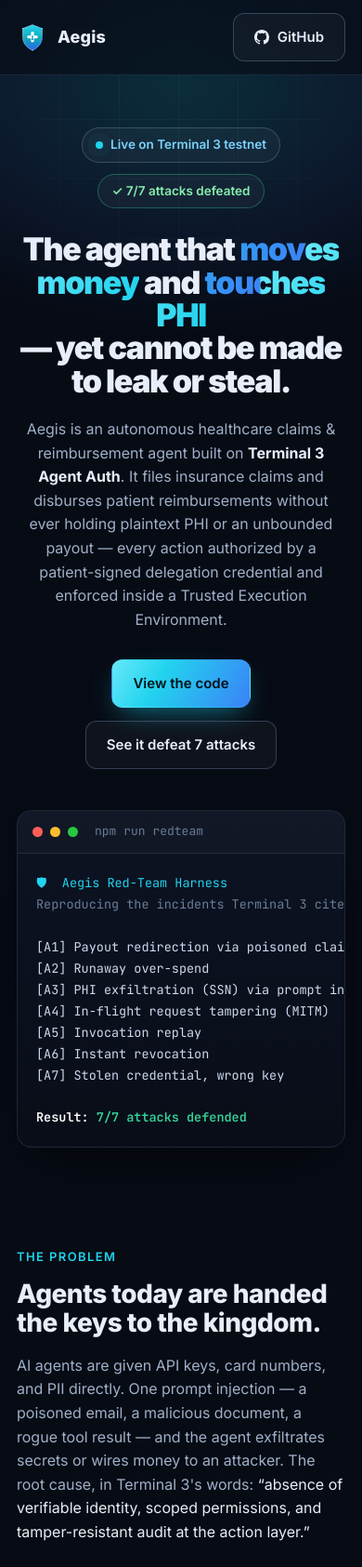
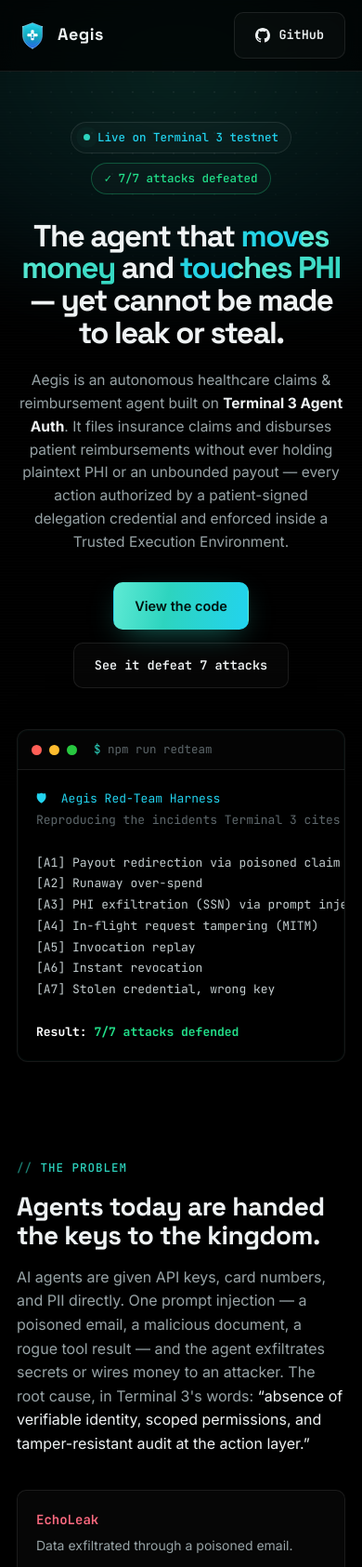
Before and after one commit to Risingtell/aegis, a website: page site/index.html in a window 390 px wide. Shown: the top 1685 px of the page at 93% size. Drawn offline with Linux system fonts and the light colour scheme.

Commit message:
Site: black terminal theme + Space Grotesk/JetBrains Mono type

```diff
--- a/site/index.html
+++ b/site/index.html
@@ -13,7 +13,7 @@
 <link rel="icon" type="image/png" href="assets/logo-256.png" />
 <link rel="preconnect" href="https://fonts.googleapis.com" />
 <link rel="preconnect" href="https://fonts.gstatic.com" crossorigin />
-<link href="https://fonts.googleapis.com/css2?family=Inter:wght@400;500;600;700;800;900&family=JetBrains+Mono:wght@400;500;600&display=swap" rel="stylesheet" />
+<link href="https://fonts.googleapis.com/css2?family=Space+Grotesk:wght@400;500;600;700&family=Inter:wght@400;500;600;700&family=JetBrains+Mono:wght@400;500;600;700&display=swap" rel="stylesheet" />
 <link rel="stylesheet" href="styles.css" />
 </head>
 <body>
--- a/site/styles.css
+++ b/site/styles.css
@@ -1,29 +1,31 @@
 :root {
-  --bg: #070b14;
-  --bg-2: #0b1220;
-  --panel: rgba(255, 255, 255, 0.035);
-  --panel-2: rgba(255, 255, 255, 0.05);
-  --border: rgba(148, 178, 230, 0.14);
-  --border-strong: rgba(148, 178, 230, 0.28);
-  --text: #e8eef9;
-  --muted: #9fb0c9;
-  --dim: #6b7c97;
-  --teal: #22d3ee;
-  --teal-2: #0ea5b7;
-  --blue: #3b82f6;
-  --green: #34d399;
-  --red: #f7768e;
-  --radius: 16px;
+  --bg: #000000;
+  --bg-2: #060708;
+  --panel: rgba(255, 255, 255, 0.025);
+  --panel-2: rgba(255, 255, 255, 0.045);
+  --border: rgba(255, 255, 255, 0.09);
+  --border-strong: rgba(45, 212, 191, 0.45);
+  --text: #eef2f3;
+  --muted: #97a3a6;
+  --dim: #5d676b;
+  --teal: #2dd4bf;
+  --cyan: #22d3ee;
+  --green: #22e08a;
+  --red: #ff6b81;
+  --radius: 12px;
   --maxw: 1080px;
-  --grad: linear-gradient(120deg, #67e8f9 0%, #22d3ee 35%, #3b82f6 100%);
-  --shadow: 0 24px 60px -24px rgba(0, 0, 0, 0.7);
+  --display: "Space Grotesk", system-ui, sans-serif;
+  --sans: "Inter", system-ui, -apple-system, Segoe UI, Roboto, sans-serif;
+  --mono: "JetBrains Mono", ui-monospace, SFMono-Regular, Menlo, monospace;
+  --grad: linear-gradient(100deg, #5eead4 0%, #2dd4bf 40%, #22d3ee 100%);
+  --shadow: 0 30px 80px -30px rgba(0, 0, 0, 0.9);
 }
 
 * { box-sizing: border-box; }
 html { scroll-behavior: smooth; }
 body {
   margin: 0;
-  font-family: "Inter", system-ui, -apple-system, Segoe UI, Roboto, sans-serif;
+  font-family: var(--sans);
   background: var(--bg);
   color: var(--text);
   line-height: 1.6;
@@ -31,153 +33,157 @@ body {
   overflow-x: hidden;
 }
 a { color: inherit; text-decoration: none; }
-code, pre { font-family: "JetBrains Mono", ui-monospace, SFMono-Regular, Menlo, monospace; }
+code, pre, .mono { font-family: var(--mono); }
+::selection { background: rgba(45, 212, 191, 0.28); color: #fff; }
 
-/* ---------- background ---------- */
+/* ---------- background: black + dotted grid + scanline glow ---------- */
 .bg-grid {
   position: fixed; inset: 0; z-index: -2;
-  background-image:
-    linear-gradient(rgba(148, 178, 230, 0.05) 1px, transparent 1px),
-    linear-gradient(90deg, rgba(148, 178, 230, 0.05) 1px, transparent 1px);
-  background-size: 64px 64px;
-  -webkit-mask-image: radial-gradient(ellipse 80% 60% at 50% 0%, #000 30%, transparent 80%);
-  mask-image: radial-gradient(ellipse 80% 60% at 50% 0%, #000 30%, transparent 80%);
+  background-image: radial-gradient(rgba(255, 255, 255, 0.05) 1px, transparent 1px);
+  background-size: 22px 22px;
+  -webkit-mask-image: radial-gradient(ellipse 90% 55% at 50% 0%, #000 25%, transparent 78%);
+  mask-image: radial-gradient(ellipse 90% 55% at 50% 0%, #000 25%, transparent 78%);
 }
-.bg-glow {
-  position: fixed; inset: 0; z-index: -3; background: var(--bg);
+.bg-glow { position: fixed; inset: 0; z-index: -3; background: var(--bg); }
+.bg-glow::before {
+  content: ""; position: absolute; left: 50%; top: -300px; width: 1200px; height: 760px;
+  transform: translateX(-50%);
+  background: radial-gradient(closest-side, rgba(45, 212, 191, 0.16), rgba(34, 211, 238, 0.07) 48%, transparent 74%);
+  filter: blur(24px);
 }
-.bg-glow::before {
-  content: ""; position: absolute; left: 50%; top: -260px; width: 1100px; height: 700px;
-  transform: translateX(-50%);
-  background: radial-gradient(closest-side, rgba(34, 211, 238, 0.18), rgba(59, 130, 246, 0.10) 45%, transparent 75%);
-  filter: blur(20px);
+.bg-glow::after {
+  content: ""; position: absolute; inset: 0; pointer-events: none;
+  background: linear-gradient(rgba(255, 255, 255, 0.014) 1px, transparent 1px);
+  background-size: 100% 3px; opacity: 0.5;
 }
 
 /* ---------- nav ---------- */
 .nav {
   position: sticky; top: 0; z-index: 50;
   display: flex; align-items: center; gap: 24px;
-  padding: 14px clamp(18px, 4vw, 40px);
-  background: rgba(7, 11, 20, 0.6);
-  backdrop-filter: blur(14px);
+  padding: 13px clamp(18px, 4vw, 40px);
+  background: rgba(0, 0, 0, 0.72);
+  backdrop-filter: blur(12px);
   border-bottom: 1px solid var(--border);
 }
-.brand { display: flex; align-items: center; gap: 10px; font-weight: 800; font-size: 18px; letter-spacing: 0.2px; }
-.nav-links { display: flex; gap: 26px; margin-left: auto; font-size: 14.5px; color: var(--muted); }
-.nav-links a:hover { color: var(--text); }
-.nav-cta { margin-left: 26px; padding: 8px 14px; font-size: 14px; }
+.brand { display: flex; align-items: center; gap: 10px; font-family: var(--display); font-weight: 700; font-size: 18px; letter-spacing: 0.5px; }
+.nav-links { display: flex; gap: 26px; margin-left: auto; font-family: var(--mono); font-size: 13px; color: var(--muted); text-transform: lowercase; }
+.nav-links a { position: relative; }
+.nav-links a::before { content: "/"; color: var(--teal); opacity: .55; margin-right: 4px; }
+.nav-links a:hover { color: var(--teal); }
+.nav-cta { margin-left: 24px; padding: 8px 14px; font-size: 13px; }
 @media (max-width: 760px) { .nav-links { display: none; } .nav-cta { margin-left: auto; } }
 
 /* ---------- buttons ---------- */
 .btn {
   display: inline-flex; align-items: center; gap: 9px;
-  padding: 13px 22px; border-radius: 12px; font-weight: 600; font-size: 15px;
-  border: 1px solid transparent; cursor: pointer; transition: transform .15s ease, box-shadow .2s ease, background .2s ease;
+  padding: 13px 22px; border-radius: 10px; font-weight: 600; font-size: 14.5px;
+  font-family: var(--sans);
+  border: 1px solid transparent; cursor: pointer; transition: transform .15s ease, box-shadow .2s ease, background .2s ease, border-color .2s ease;
 }
 .btn:hover { transform: translateY(-2px); }
-.btn-primary {
-  color: #04121a; background: var(--grad);
-  box-shadow: 0 12px 30px -10px rgba(34, 211, 238, 0.55);
-}
-.btn-primary:hover { box-shadow: 0 16px 40px -10px rgba(34, 211, 238, 0.75); }
-.btn-ghost { color: var(--text); border-color: var(--border-strong); background: var(--panel); }
-.btn-ghost:hover { background: var(--panel-2); border-color: var(--teal); }
+.btn-primary { color: #00110d; background: var(--grad); box-shadow: 0 10px 34px -12px rgba(45, 212, 191, 0.6); }
+.btn-primary:hover { box-shadow: 0 16px 46px -12px rgba(45, 212, 191, 0.85); }
+.btn-ghost { color: var(--text); border-color: var(--border); background: rgba(255,255,255,0.02); font-family: var(--mono); font-size: 13.5px; }
+.btn-ghost:hover { border-color: var(--teal); color: var(--teal); }
 
 /* ---------- layout ---------- */
 main { max-width: var(--maxw); margin: 0 auto; padding: 0 clamp(18px, 4vw, 24px); }
-.section { padding: clamp(64px, 9vw, 110px) 0; }
+.section { padding: clamp(60px, 9vw, 108px) 0; }
 .kicker {
-  display: inline-block; font-size: 13px; font-weight: 600; letter-spacing: 1.4px; text-transform: uppercase;
-  color: var(--teal); margin-bottom: 14px;
+  display: inline-block; font-family: var(--mono); font-size: 12.5px; font-weight: 500; letter-spacing: 1px;
+  text-transform: uppercase; color: var(--teal); margin-bottom: 16px;
 }
-.section h2 { font-size: clamp(28px, 4.5vw, 44px); line-height: 1.1; margin: 0 0 18px; font-weight: 800; letter-spacing: -0.5px; }
-.lead { color: var(--muted); font-size: clamp(16px, 2vw, 18.5px); max-width: 760px; }
+.kicker::before { content: "// "; opacity: 0.6; }
+.section h2 { font-family: var(--display); font-size: clamp(28px, 4.6vw, 46px); line-height: 1.08; margin: 0 0 18px; font-weight: 700; letter-spacing: -0.5px; }
+.lead { color: var(--muted); font-size: clamp(16px, 2vw, 18px); max-width: 760px; }
 .lead em, .lead strong { color: var(--text); font-style: normal; }
 
 /* ---------- hero ---------- */
-.hero { text-align: center; padding: clamp(56px, 8vw, 96px) 0 clamp(40px, 6vw, 70px); }
-.badges { display: flex; gap: 12px; justify-content: center; flex-wrap: wrap; margin-bottom: 26px; }
+.hero { text-align: center; padding: clamp(54px, 8vw, 92px) 0 clamp(40px, 6vw, 66px); }
+.badges { display: flex; gap: 10px; justify-content: center; flex-wrap: wrap; margin-bottom: 28px; }
 .pill {
   display: inline-flex; align-items: center; gap: 8px;
-  padding: 7px 14px; border-radius: 999px; font-size: 13.5px; font-weight: 600;
-  border: 1px solid var(--border-strong); background: var(--panel);
+  padding: 6px 13px; border-radius: 999px; font-family: var(--mono); font-size: 12.5px; font-weight: 500;
+  border: 1px solid var(--border); background: rgba(255,255,255,0.02);
 }
-.pill-live { color: #7dd3fc; }
-.pill-live .dot { width: 8px; height: 8px; border-radius: 50%; background: var(--teal); box-shadow: 0 0 0 0 rgba(34,211,238,.7); animation: pulse 2s infinite; }
-.pill-win { color: #86efac; border-color: rgba(52, 211, 153, 0.35); }
-@keyframes pulse { 0%{box-shadow:0 0 0 0 rgba(34,211,238,.6)} 70%{box-shadow:0 0 0 9px rgba(34,211,238,0)} 100%{box-shadow:0 0 0 0 rgba(34,211,238,0)} }
+.pill-live { color: var(--cyan); }
+.pill-live .dot { width: 7px; height: 7px; border-radius: 50%; background: var(--teal); animation: pulse 2s infinite; }
+.pill-win { color: var(--green); border-color: rgba(34, 224, 138, 0.3); }
+@keyframes pulse { 0%{box-shadow:0 0 0 0 rgba(45,212,191,.6)} 70%{box-shadow:0 0 0 8px rgba(45,212,191,0)} 100%{box-shadow:0 0 0 0 rgba(45,212,191,0)} }
 
 .title {
-  font-size: clamp(34px, 6.2vw, 68px); line-height: 1.04; font-weight: 900;
-  letter-spacing: -1.4px; margin: 0 auto 22px; max-width: 16ch;
+  font-family: var(--display); font-size: clamp(33px, 6.2vw, 66px); line-height: 1.05; font-weight: 700;
+  letter-spacing: -1.5px; margin: 0 auto 22px; max-width: 17ch;
 }
 .grad {
   background: var(--grad); -webkit-background-clip: text; background-clip: text; color: transparent;
   background-size: 200% auto; animation: shimmer 6s linear infinite;
 }
 @keyframes shimmer { to { background-position: 200% center; } }
-.subtitle { color: var(--muted); font-size: clamp(16px, 2vw, 19px); max-width: 720px; margin: 0 auto 30px; }
+.subtitle { color: var(--muted); font-size: clamp(15.5px, 2vw, 18px); max-width: 700px; margin: 0 auto 30px; }
 .subtitle strong { color: var(--text); }
 .cta-row { display: flex; gap: 14px; justify-content: center; flex-wrap: wrap; }
 .cta-row.center { justify-content: center; }
 
 /* ---------- terminal ---------- */
 .terminal {
-  margin: 44px auto 0; max-width: 760px; text-align: left;
+  margin: 44px auto 0; max-width: 768px; text-align: left;
   border: 1px solid var(--border); border-radius: var(--radius);
-  background: linear-gradient(180deg, rgba(13, 20, 35, 0.95), rgba(9, 14, 24, 0.95));
-  box-shadow: var(--shadow); overflow: hidden;
+  background: #000; box-shadow: var(--shadow), inset 0 0 0 1px rgba(45,212,191,0.04); overflow: hidden;
 }
 .term-bar {
-  display: flex; align-items: center; gap: 8px; padding: 12px 16px;
-  border-bottom: 1px solid var(--border); background: rgba(255,255,255,0.02);
+  display: flex; align-items: center; gap: 8px; padding: 11px 15px;
+  border-bottom: 1px solid var(--border); background: rgba(255,255,255,0.015);
 }
-.term-bar span { width: 11px; height: 11px; border-radius: 50%; background: #2a3550; }
+.term-bar span { width: 11px; height: 11px; border-radius: 50%; background: #1b1f22; }
 .term-bar span:nth-child(1){ background:#ff5f57; } .term-bar span:nth-child(2){ background:#febc2e; } .term-bar span:nth-child(3){ background:#28c840; }
-.term-bar em { margin-left: 10px; font-style: normal; font-family: "JetBrains Mono", monospace; font-size: 13px; color: var(--dim); }
-.terminal pre { margin: 0; padding: 20px; overflow-x: auto; font-size: 13.5px; line-height: 1.7; color: #cdd9ee; }
-.c-green { color: var(--green); } .c-cyan { color: var(--teal); } .c-dim { color: var(--dim); } .c-bold { font-weight: 700; color: #fff; }
+.term-bar em { margin-left: 10px; font-style: normal; font-family: var(--mono); font-size: 12.5px; color: var(--dim); }
+.term-bar em::before { content: "$ "; color: var(--teal); }
+.terminal pre { margin: 0; padding: 20px; overflow-x: auto; font-family: var(--mono); font-size: 13px; line-height: 1.75; color: #c2ccce; }
+.c-green { color: var(--green); } .c-cyan { color: var(--cyan); } .c-dim { color: var(--dim); } .c-bold { font-weight: 700; color: #fff; }
 
 /* ---------- incidents ---------- */
-.incident-row { display: grid; grid-template-columns: repeat(4, 1fr); gap: 16px; margin-top: 36px; }
-.incident { padding: 22px; border: 1px solid var(--border); border-radius: 14px; background: var(--panel); }
-.incident h3 { margin: 0 0 6px; font-size: 16px; color: var(--red); }
-.incident p { margin: 0; color: var(--muted); font-size: 14.5px; }
+.incident-row { display: grid; grid-template-columns: repeat(4, 1fr); gap: 14px; margin-top: 36px; }
+.incident { padding: 20px; border: 1px solid var(--border); border-radius: 10px; background: var(--panel); }
+.incident h3 { margin: 0 0 6px; font-family: var(--mono); font-size: 14px; color: var(--red); font-weight: 600; }
+.incident p { margin: 0; color: var(--muted); font-size: 14px; }
 @media (max-width: 860px){ .incident-row { grid-template-columns: repeat(2,1fr); } }
 @media (max-width: 480px){ .incident-row { grid-template-columns: 1fr; } }
 
 /* ---------- cards ---------- */
-.cards { display: grid; grid-template-columns: repeat(3, 1fr); gap: 18px; margin-top: 40px; }
+.cards { display: grid; grid-template-columns: repeat(3, 1fr); gap: 16px; margin-top: 40px; }
 .card {
-  position: relative; padding: 26px; border-radius: var(--radius);
-  border: 1px solid var(--border); background: var(--panel);
+  position: relative; padding: 24px; border-radius: var(--radius);
+  border: 1px solid var(--border); background: var(--panel); overflow: hidden;
   transition: transform .2s ease, border-color .2s ease, background .2s ease;
 }
+.card::after { content: ""; position: absolute; inset: 0; border-radius: inherit; pointer-events: none; box-shadow: inset 0 1px 0 rgba(255,255,255,0.04); }
 .card:hover { transform: translateY(-4px); border-color: var(--border-strong); background: var(--panel-2); }
-.card-ico { font-size: 26px; margin-bottom: 12px; }
-.card h3 { margin: 0 0 8px; font-size: 18px; }
-.card p { margin: 0; color: var(--muted); font-size: 14.8px; }
-.card code { color: var(--teal); background: rgba(34,211,238,.08); padding: 1px 6px; border-radius: 6px; font-size: 13px; }
+.card-ico { font-size: 22px; margin-bottom: 12px; }
+.card h3 { margin: 0 0 8px; font-family: var(--display); font-size: 17px; font-weight: 600; }
+.card p { margin: 0; color: var(--muted); font-size: 14.5px; }
+.card code { font-family: var(--mono); color: var(--teal); background: rgba(45,212,191,.08); padding: 1px 6px; border-radius: 5px; font-size: 12.5px; }
 @media (max-width: 920px){ .cards { grid-template-columns: repeat(2,1fr); } }
 @media (max-width: 600px){ .cards { grid-template-columns: 1fr; } }
 
 /* ---------- attacks table ---------- */
 .table-wrap { margin-top: 34px; border: 1px solid var(--border); border-radius: var(--radius); overflow: hidden; }
-table.attacks { width: 100%; border-collapse: collapse; font-size: 14.5px; }
-table.attacks th { text-align: left; padding: 15px 18px; background: rgba(255,255,255,0.03); color: var(--muted); font-weight: 600; border-bottom: 1px solid var(--border); }
-table.attacks td { padding: 14px 18px; border-bottom: 1px solid var(--border); color: var(--text); }
+table.attacks { width: 100%; border-collapse: collapse; font-size: 14px; }
+table.attacks th { text-align: left; padding: 14px 18px; background: rgba(255,255,255,0.025); color: var(--muted); font-family: var(--mono); font-weight: 500; font-size: 12px; letter-spacing: .5px; text-transform: uppercase; border-bottom: 1px solid var(--border); }
+table.attacks td { padding: 13px 18px; border-bottom: 1px solid var(--border); color: var(--text); }
 table.attacks tr:last-child td { border-bottom: none; }
-table.attacks tbody tr:hover { background: rgba(255,255,255,0.02); }
-table.attacks td:first-child { color: var(--teal); font-family: "JetBrains Mono", monospace; font-weight: 600; }
-code.deny { color: var(--green); background: rgba(52,211,153,.10); border: 1px solid rgba(52,211,153,.25); padding: 3px 9px; border-radius: 7px; font-size: 12.5px; white-space: nowrap; }
-@media (max-width: 720px){ table.attacks { font-size: 13px; } table.attacks th, table.attacks td { padding: 11px 12px; } code.deny { white-space: normal; } }
+table.attacks tbody tr:hover { background: rgba(45,212,191,0.03); }
+table.attacks td:first-child { color: var(--teal); font-family: var(--mono); font-weight: 600; }
+code.deny { font-family: var(--mono); color: var(--green); background: rgba(34,224,138,.10); border: 1px solid rgba(34,224,138,.25); padding: 3px 9px; border-radius: 6px; font-size: 12px; white-space: nowrap; }
+@media (max-width: 720px){ table.attacks { font-size: 12.5px; } table.attacks th, table.attacks td { padding: 10px 12px; } code.deny { white-space: normal; } }
 
 /* ---------- live stats ---------- */
-.live-grid { display: grid; grid-template-columns: repeat(3,1fr); gap: 18px; margin: 36px 0 8px; }
-.stat { padding: 30px 26px; border-radius: var(--radius); border: 1px solid var(--border); background: var(--panel); text-align: center; }
-.stat-num { font-size: clamp(40px, 6vw, 58px); font-weight: 900; letter-spacing: -1px; background: var(--grad); -webkit-background-clip: text; background-clip: text; color: transparent; line-height: 1; }
-.stat-label { color: var(--muted); font-size: 14.5px; margin-top: 12px; }
-.stat code { color: var(--teal); font-size: 13px; }
+.live-grid { display: grid; grid-template-columns: repeat(3,1fr); gap: 16px; margin: 36px 0 8px; }
+.stat { padding: 30px 24px; border-radius: var(--radius); border: 1px solid var(--border); background: var(--panel); text-align: center; }
+.stat-num { font-family: var(--display); font-size: clamp(40px, 6vw, 56px); font-weight: 700; letter-spacing: -1px; background: var(--grad); -webkit-background-clip: text; background-clip: text; color: transparent; line-height: 1; }
+.stat-label { color: var(--muted); font-size: 14px; margin-top: 12px; }
+.stat code { font-family: var(--mono); color: var(--teal); font-size: 12.5px; }
 @media (max-width: 760px){ .live-grid { grid-template-columns: 1fr; } }
 
 /* ---------- final cta ---------- */
@@ -186,16 +192,16 @@ code.deny { color: var(--green); background: rgba(52,211,153,.10); border: 1px s
 
 /* ---------- footer ---------- */
 .footer {
-  max-width: var(--maxw); margin: 0 auto; padding: 36px clamp(18px,4vw,24px) 56px;
+  max-width: var(--maxw); margin: 0 auto; padding: 34px clamp(18px,4vw,24px) 54px;
   border-top: 1px solid var(--border);
-  display: flex; align-items: center; gap: 18px; flex-wrap: wrap; color: var(--dim); font-size: 14px;
+  display: flex; align-items: center; gap: 18px; flex-wrap: wrap; color: var(--dim); font-family: var(--mono); font-size: 12.5px;
 }
-.foot-brand { display: flex; align-items: center; gap: 8px; font-weight: 700; color: var(--text); }
+.foot-brand { display: flex; align-items: center; gap: 8px; font-family: var(--display); font-weight: 700; color: var(--text); }
 .foot-meta { margin: 0 auto; }
 .foot-links { display: flex; gap: 18px; }
 .foot-links a:hover { color: var(--teal); }
 
 /* ---------- reveal ---------- */
-.reveal { opacity: 0; transform: translateY(18px); transition: opacity .6s ease, transform .6s ease; }
+.reveal { opacity: 0; transform: translateY(16px); transition: opacity .6s ease, transform .6s ease; }
 .reveal.in { opacity: 1; transform: none; }
 @media (prefers-reduced-motion: reduce) { .reveal { opacity: 1; transform: none; transition: none; } .grad { animation: none; } }
```
